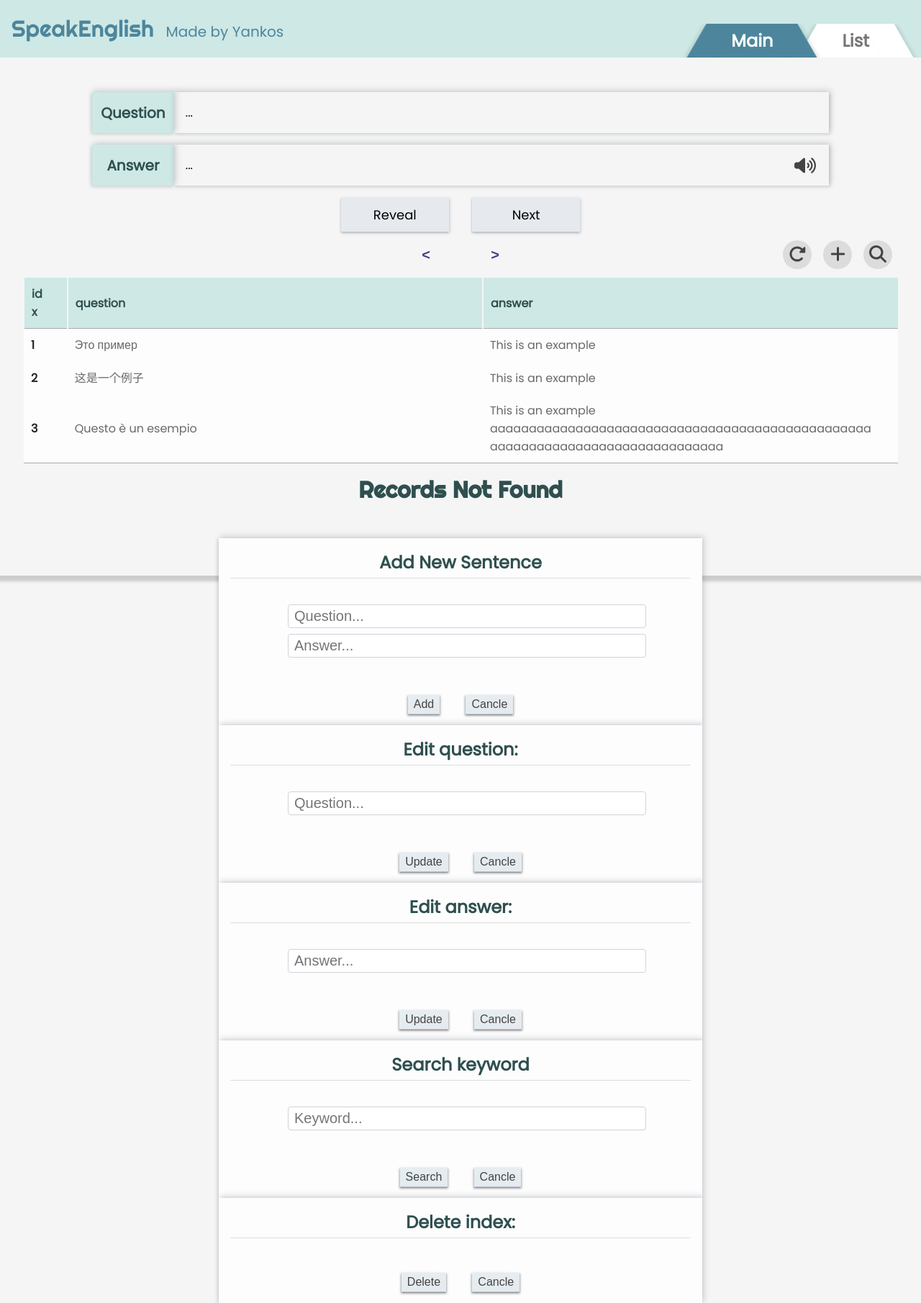
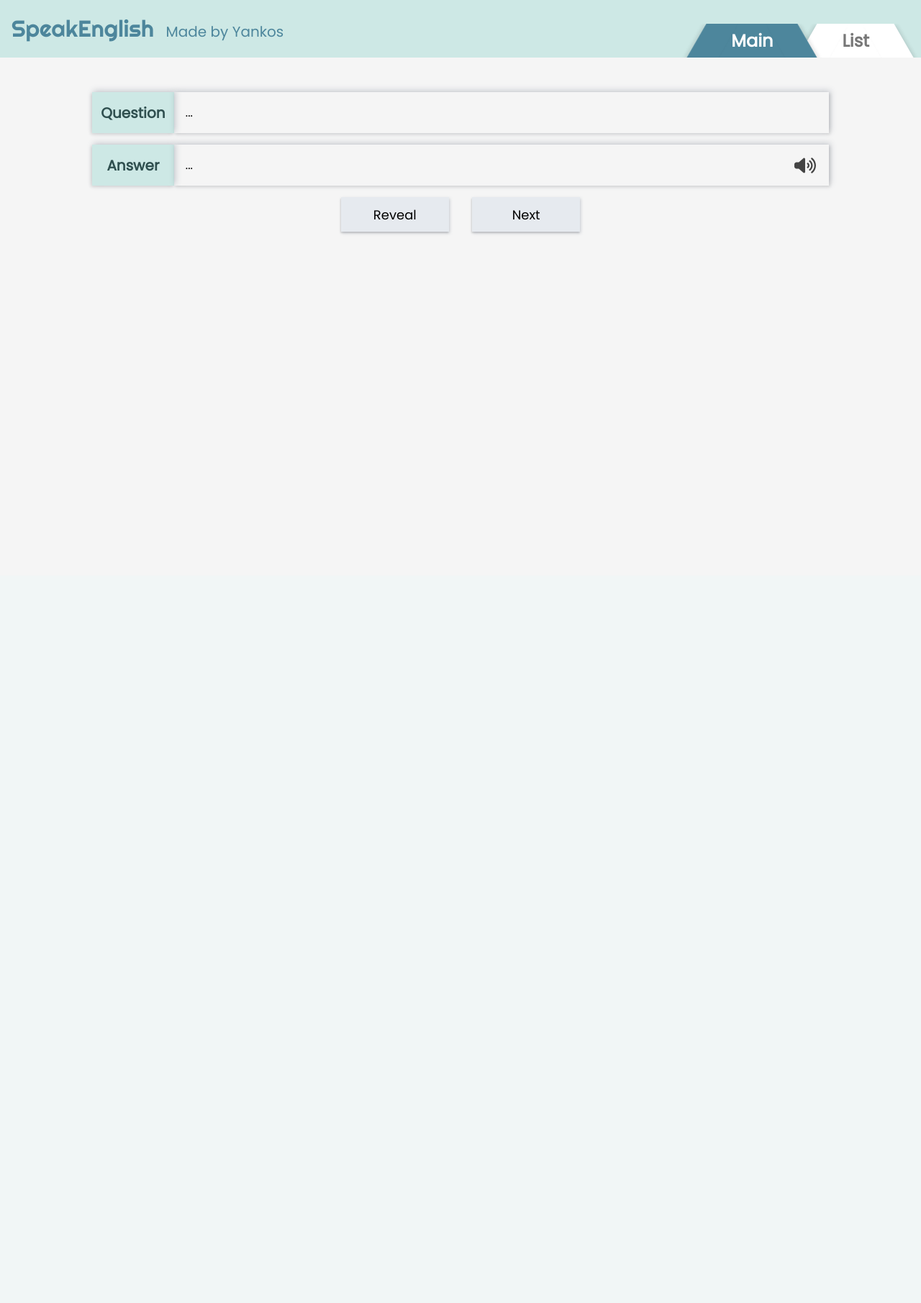
Before and after one commit to byanko55/SpeakEnglish, a FastAPI app: page / in a window 1280 px wide. Shown: the whole page at 72% size. After the commit the page ends 326 px from the top, so only its background shows below. Run offline with FastAPI, Linux system fonts and the light colour scheme.

Commit message:
hide popups

```diff
--- a/static/style.css
+++ b/static/style.css
@@ -11,7 +11,7 @@
 body {
     width:100%;
     height:100vh;
-    min-width: 768px;
+    min-width: 1024px;
     max-width: 1440px;
     margin: auto;
     background: whitesmoke;
@@ -122,8 +122,14 @@
     }
 }
 
+.quizbox.active,
+.dbtable.active {
+    display: block;
+}
+
 .quizbox {
     position: relative;
+    display: none;
 
     .layer-top,
     .layer-bottom {
@@ -140,6 +146,7 @@
 .dbtable {
     position: relative;
     text-align: center;
+    display: none;
 }
 
 .box-question,
@@ -433,6 +440,7 @@
 
 .popup {
     position: relative;
+    display:none;
     width: 50%;
     margin: auto;
     padding: 1rem;
@@ -448,6 +456,8 @@
         border-bottom: 1px solid #ddd;
     }
 }
+
+.popup.active { display: block; }
 
 .input-container {
     position: relative;
--- a/templates/index.html
+++ b/templates/index.html
@@ -15,12 +15,12 @@
         <span class="tb">Made by Yankos</span>
     </h1>
     <ul>
-        <li class="active" id="link-main"><a>Main</a></li>
-        <li id="link-list"><a>List</a></li>
+        <li class="active" id="link-main">Main</li>
+        <li id="link-list">List</li>
     </ul>
 </div>
 <div id="main">
-    <div class="quizbox">
+    <div class="quizbox active">
         <div class="layer-top">
             <div class="box-question">
                 <div class="col-1"><h2>Question</h2></div>
@@ -51,7 +51,7 @@
                 <button class="pagination-button" id="btn-prevpage" aria-label="Previous page" title="Previous page">
                     &lt;
                 </button>
-                <div class="pagination-number"></div>
+                <div class="pagination-numbers"></div>
                 <button class="pagination-button" id="btn-nextpage" aria-label="Next page" title="Next page">
                     &gt;
                 </button>
@@ -65,9 +65,9 @@
         <div class="table-container">
             <table>
                 <colgroup>
-                    <col style="width: 5%;">
-                    <col style="width: 47.5%;">
-                    <col style="width: 47.5%;">
+                    <col style="width: 7%;">
+                    <col style="width: 46.5%;">
+                    <col style="width: 46.5%;">
                 </colgroup>
                 <thead>
                     <tr>
@@ -174,4 +174,5 @@
     </div>
 </div>
 </body>
+<script src="{{ url_for('static', path='/main.js') }}"></script>
 </html>
```
